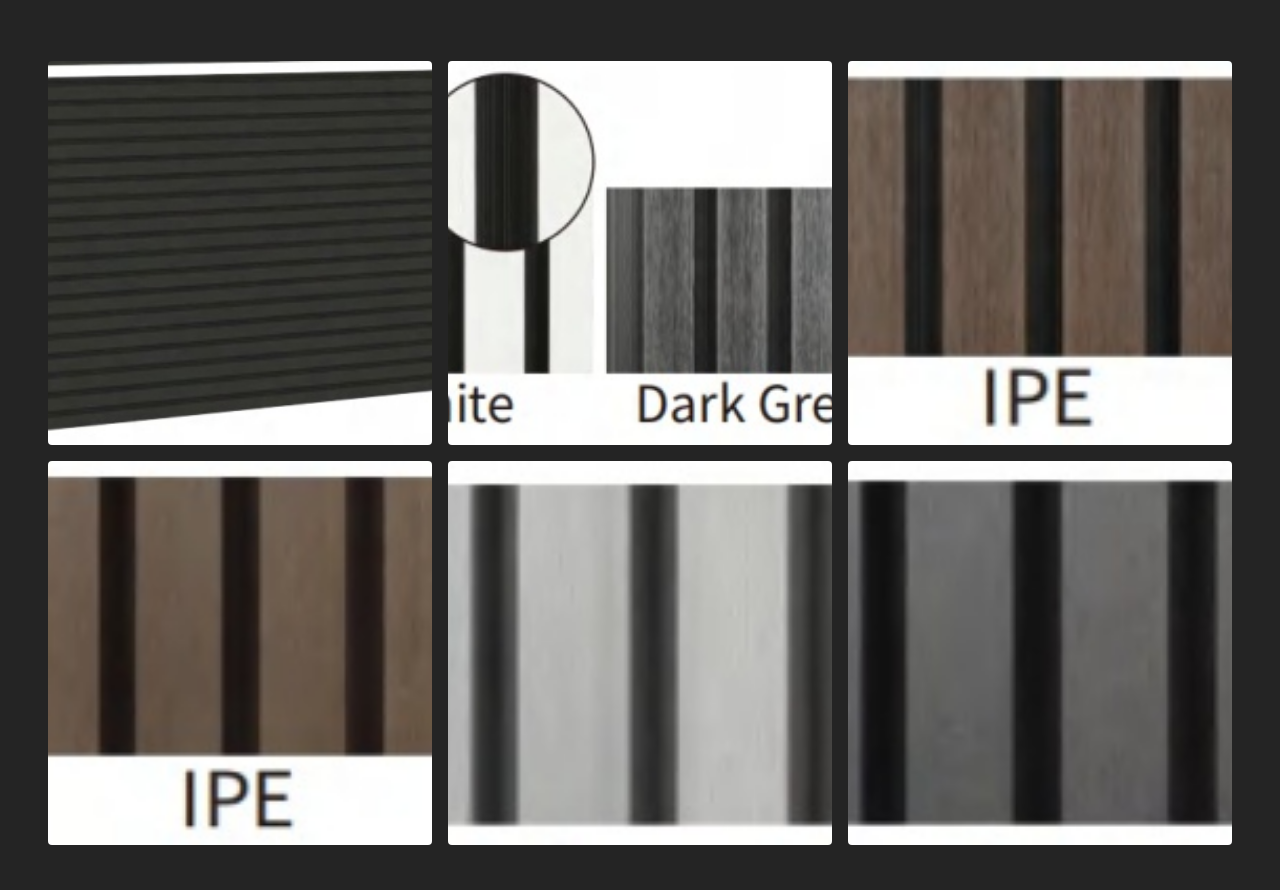
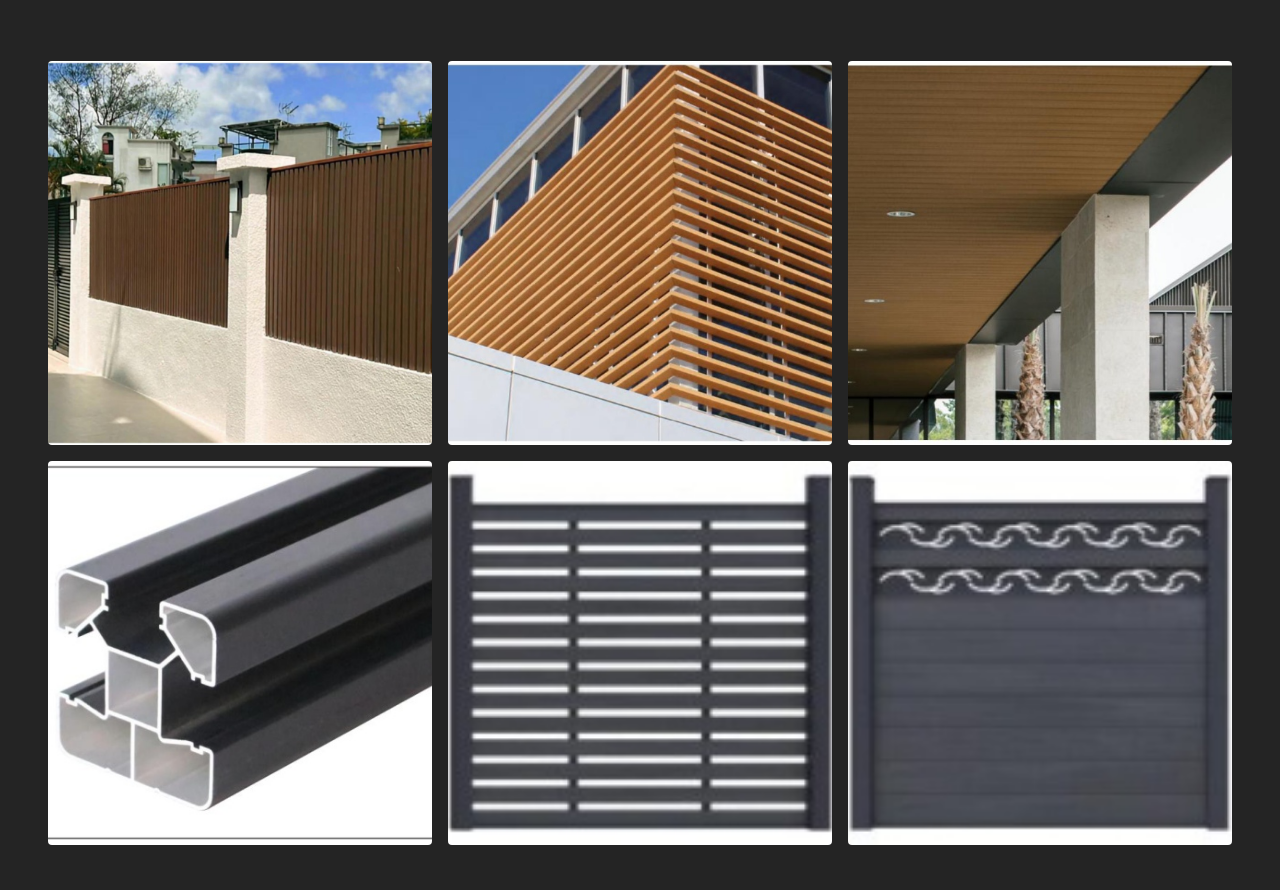
Before and after one commit to letsboom76/biolux-site, a plain HTML site: page index.html in a window 1280 px wide. Shown: the part 2202-3092 px from the top of the page. Drawn offline with nearby package versions, Linux system fonts and the light colour scheme.

Commit message:
Fixed bins and gallery images

```diff
--- a/index.html
+++ b/index.html
@@ -200,7 +200,7 @@
                     <div class="product-card-content"><h3>Gates</h3><p>Pedestrian and driveway gates to complete your perimeter.</p></div>
                 </div>
                 <div class="product-card" onclick="showPage('bins')">
-                    <div class="product-card-image" style="background-image:url('images/Recycle.jpg');"><span class="product-badge">From $499</span></div>
+                    <div class="product-card-image" style="background-image:url('images/bin-lifestyle.png');"><span class="product-badge">From $499</span></div>
                     <div class="product-card-content"><h3>Bin Enclosures</h3><p>Hide the ugly. Keep the curb appeal.</p></div>
                 </div>
             </div>
@@ -212,12 +212,12 @@
                 <p>Real projects. Real homes. See what's possible with BioLux.</p>
             </div>
             <div class="gallery-grid">
-                <div class="gallery-item" style="background-image:url('images/misc_01.jpg');"></div>
-                <div class="gallery-item" style="background-image:url('images/misc_02.jpg');"></div>
-                <div class="gallery-item" style="background-image:url('images/misc_03.jpg');"></div>
-                <div class="gallery-item" style="background-image:url('images/misc_04.jpg');"></div>
-                <div class="gallery-item" style="background-image:url('images/misc_05.jpg');"></div>
-                <div class="gallery-item" style="background-image:url('images/misc_06.jpg');"></div>
+                <div class="gallery-item" style="background-image:url('images/hero_photo_01.jpg');"></div>
+                <div class="gallery-item" style="background-image:url('images/hero_photo_02.jpg');"></div>
+                <div class="gallery-item" style="background-image:url('images/hero_photo_03.jpg');"></div>
+                <div class="gallery-item" style="background-image:url('images/hero_photo_04.jpg');"></div>
+                <div class="gallery-item" style="background-image:url('images/product_shot_01.jpg');"></div>
+                <div class="gallery-item" style="background-image:url('images/product_shot_02.jpg');"></div>
             </div>
         </section>
         <section class="cta-section">
@@ -328,7 +328,7 @@
 
     <!-- BINS -->
     <div id="bins" class="page">
-        <section class="hero" style="background-image:url('images/Recycle.jpg');">
+        <section class="hero" style="background-image:url('images/bin-lifestyle.png');">
             <div class="hero-content">
                 <span class="label">Bin Enclosures</span>
                 <h1>Hide the Ugly.<br>Keep the Curb Appeal.</h1>
```
